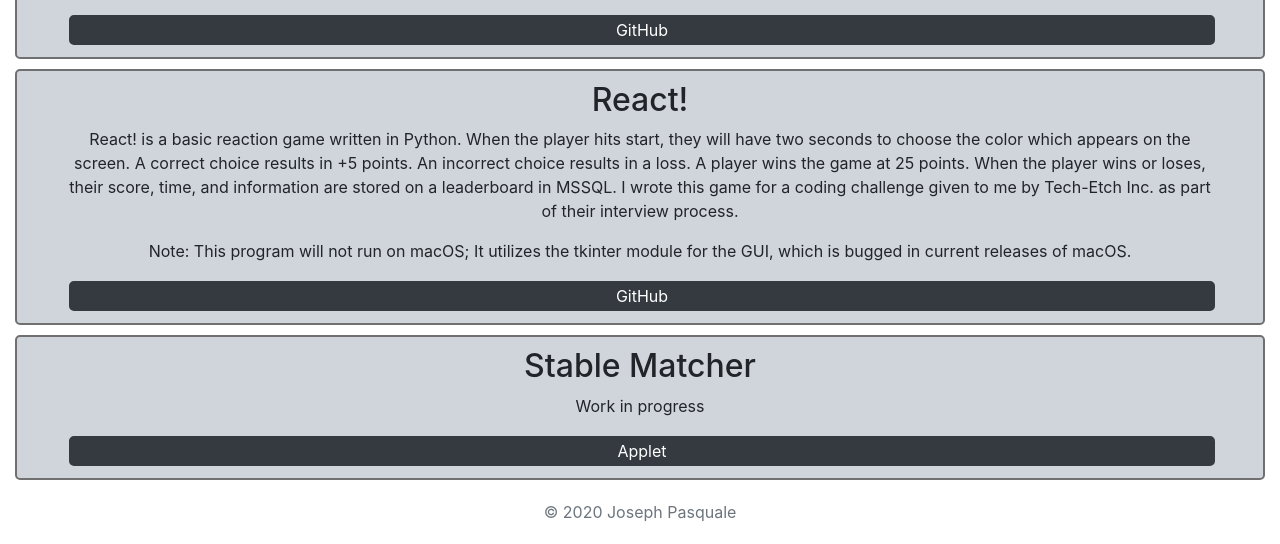
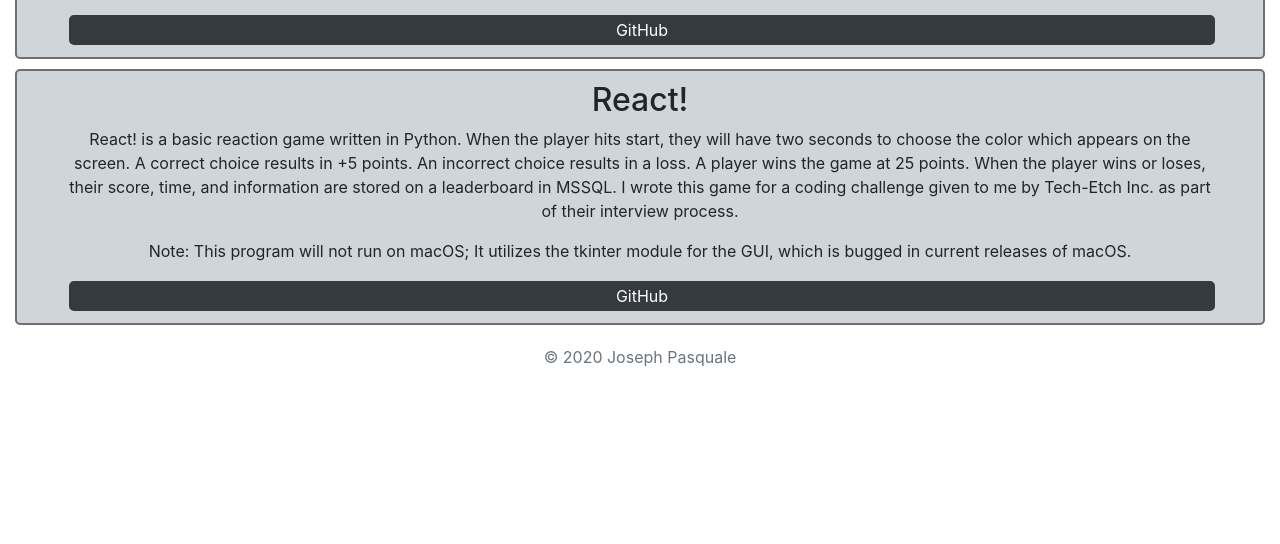
Before and after one commit to joepasquale/old-website, a plain HTML site: page html/projects.html in a window 1280 px wide. Shown: the part 775-1319 px from the top of the page. After the commit the page ends 1164 px from the top, so only its background shows below. Drawn offline with nearby package versions, Linux system fonts and the light colour scheme.

Commit message:
fixed links and moved matcher files into src for jsx preprocessor

```diff
--- a/html/projects.html
+++ b/html/projects.html
@@ -135,25 +135,6 @@
                 </div>
             </div>
         </div>
-        <!-- stable matching applet-->
-        <div class="project-container">
-            <div class="row">
-                <div class="col center">
-                    <h2>Stable Matcher</h2>
-                </div>
-            </div>
-            <div class="row">
-                <div class="col center">
-                    <p>Work in progress</p>
-                </div>
-            </div>
-            <div class="row">
-                <div class="col center">
-                    <a href="./applets/matcher/matcher.html" target="_blank"><button
-                            class="linkbox">Applet</button></a>
-                </div>
-            </div>
-        </div>
     </div>
 
     <footer class="page-footer">
```
Also changed, not shown: html/applets/index.html (+1 -1 lines), html/applets/matcher/src/html/matcher.html (renamed from html/applets/matcher/matcher.html, +5 -5 lines), html/applets/matcher/src/javascript/matcher.js (renamed from html/applets/matcher/matcher.js).
